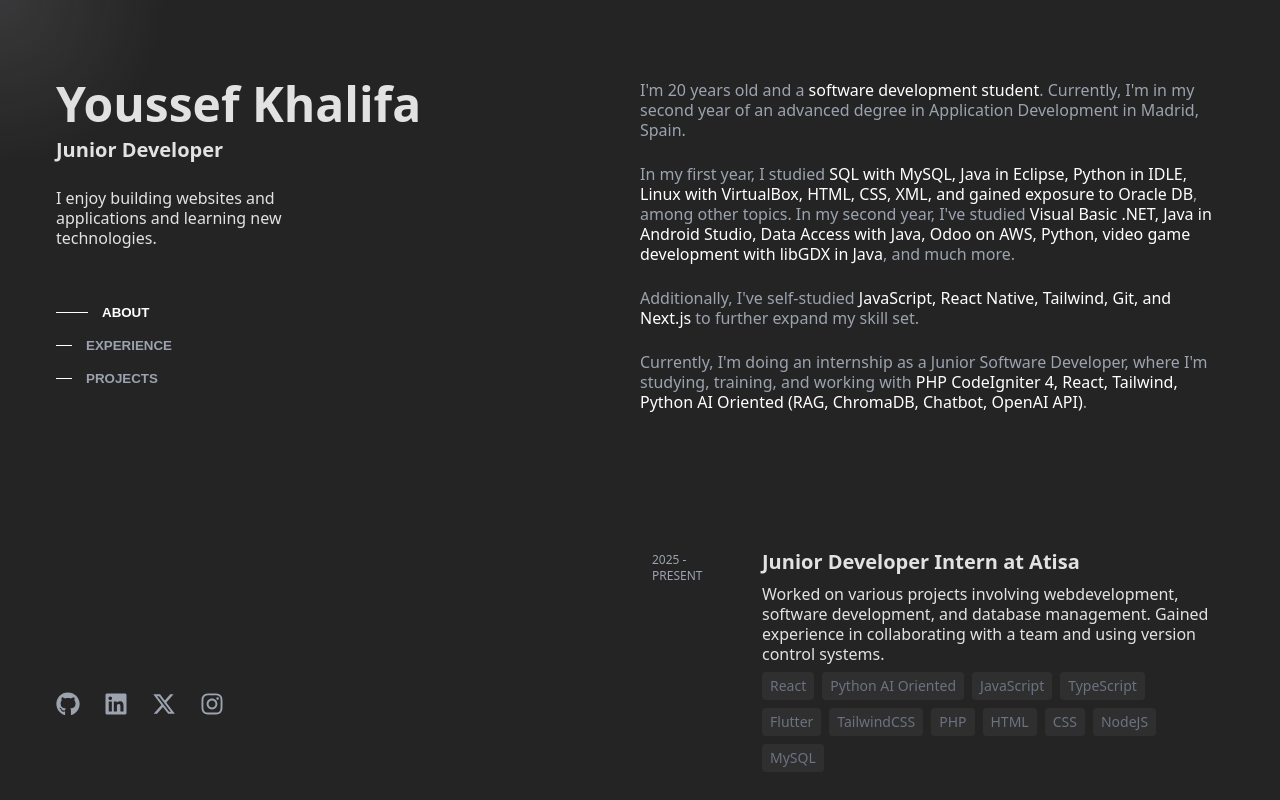
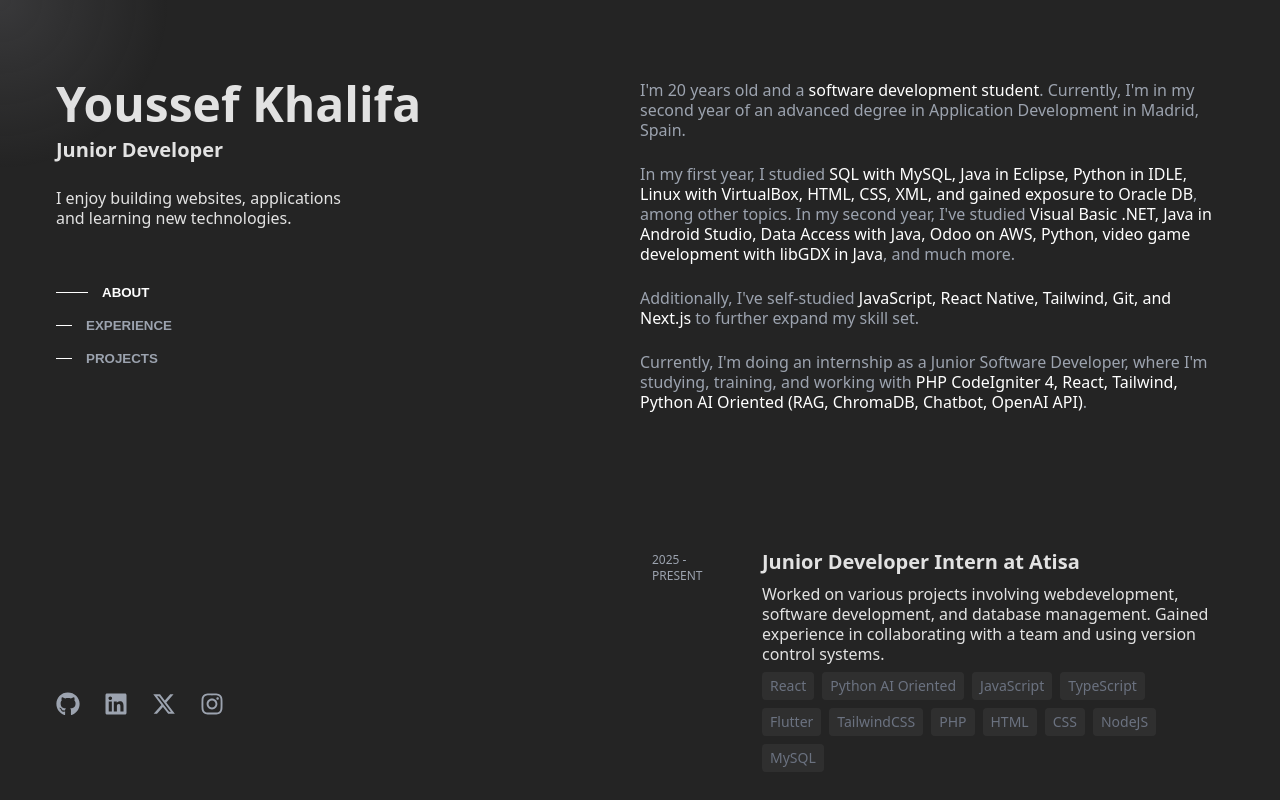
Before and after one commit to YoussefAKQ/YoussefAKQ.github.io, a React (Vite) app: page / in a window 1280 px wide. Shown: the top 800 px of the page. Built offline with nearby package versions, Linux system fonts and the light colour scheme.

Commit message:
Mejora en descripción

```diff
--- a/src/App.jsx
+++ b/src/App.jsx
@@ -64,7 +64,7 @@ function App() {
             <div>
               <h1 className="text-4xl md:text-5xl font-bold">Youssef Khalifa</h1>
               <h3 className="text-lg md:text-xl font-semibold mt-2">Junior Developer</h3>
-              <p className="mt-4 md:mt-6 max-w-[300px]">I enjoy building websites and applications and learning new technologies. </p>
+              <p className="mt-4 md:mt-6 max-w-[300px]">I enjoy building websites, applications and learning new technologies. </p>
               <div className="hidden md:flex md:flex-col space-y-3 md:space-y-4 mt-8 md:mt-14">
                 <div className="flex items-center gap-2">
                   <div className={`h-[1px] bg-white transition-all duration-300 ${activeSection === 'about' ? 'w-8' : 'w-4'}`} />
```
